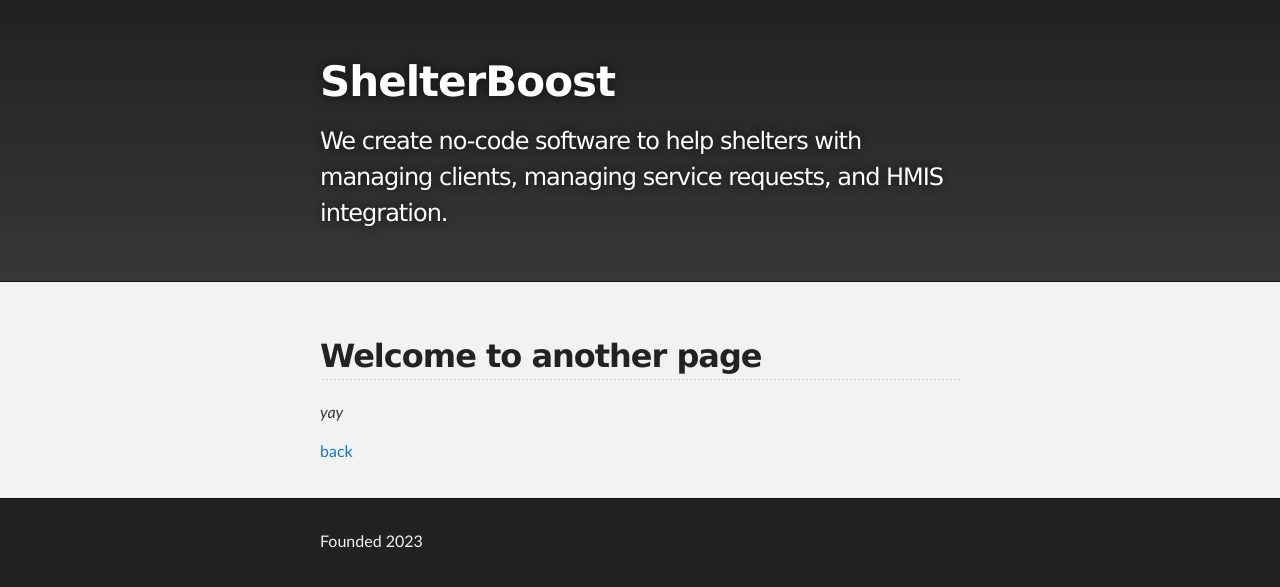
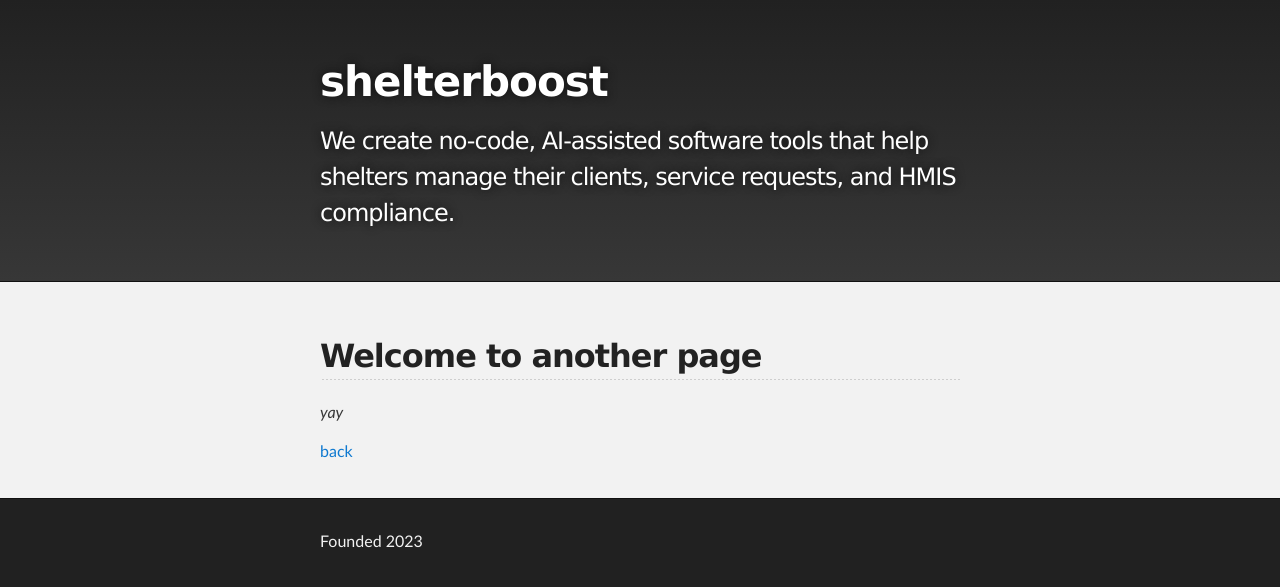
Before and after one commit to kevinmoseni/ShelterBoost_website, a Jekyll site: the page built from another-page.md, in a window 1280 px wide. Shown: the top 587 px of the page. Built offline with Jekyll 4.4.1, drawn with Linux system fonts in a browser that asks for light colours.

Commit message:
Fixing capitalization in name

```diff
--- a/_config.yml
+++ b/_config.yml
@@ -1,5 +1,5 @@
-title: ShelterBoost
-description: We create no-code software to help shelters with managing clients, managing service requests, and HMIS integration.
+title: shelterboost
+description: We create no-code, AI-assisted software tools that help shelters manage their clients, service requests, and HMIS compliance.
 show_downloads: false
 google_analytics:
 theme: jekyll-theme-slate
```
Also changed, not shown: index.md (+1 -1 lines).
